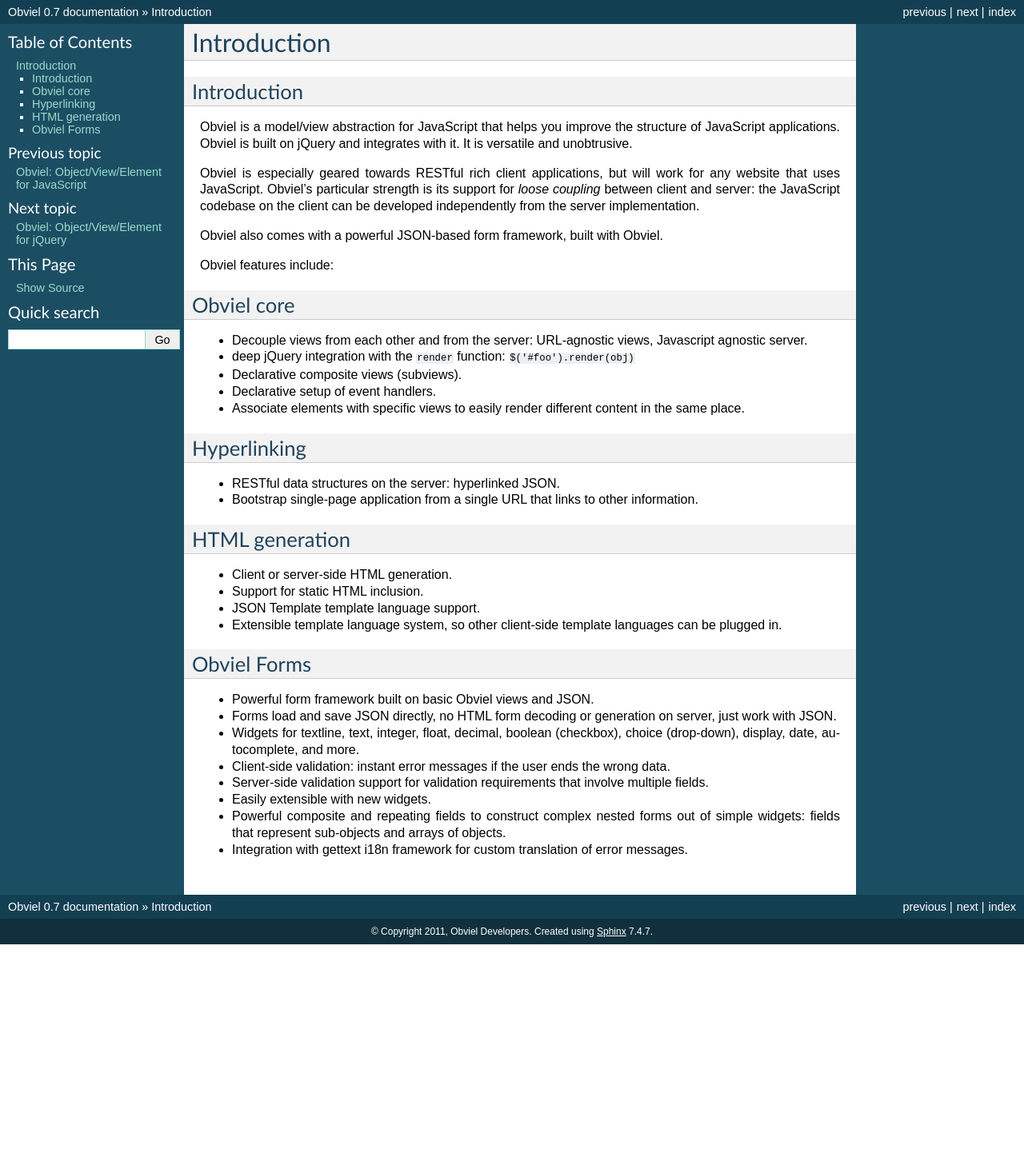
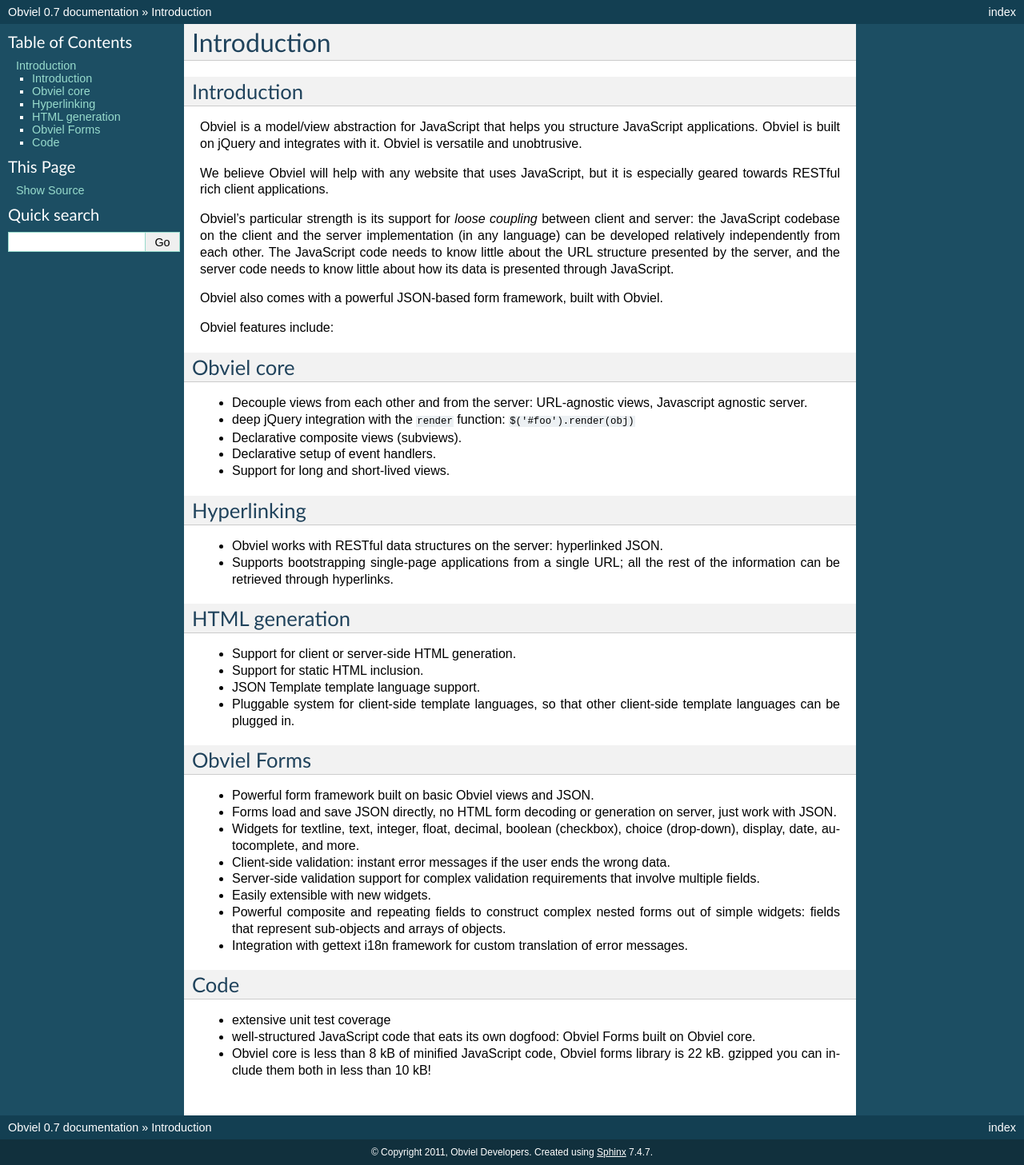
Before and after one commit to obviel/obviel, a Sphinx documentation site: the page built from doc/intro.txt, in a window 1280 px wide. Shown: the whole page at 80% size. Built offline with Sphinx 7.4.7, drawn with Linux system fonts in a browser that asks for light colours; before the commit the page ends 1181 px from its top, so only the background shows below that.

Commit message:
Some doc updates.

```diff
--- a/doc/intro.txt
+++ b/doc/intro.txt
@@ -5,14 +5,19 @@
 ------------
 
 Obviel is a model/view abstraction for JavaScript that helps you
-improve the structure of JavaScript applications. Obviel is built on
-jQuery and integrates with it. It is versatile and unobtrusive.
+structure JavaScript applications. Obviel is built on jQuery and
+integrates with it. Obviel is versatile and unobtrusive.
 
-Obviel is especially geared towards RESTful rich client applications,
-but will work for any website that uses JavaScript. Obviel's
-particular strength is its support for *loose coupling* between client
-and server: the JavaScript codebase on the client can be developed
-independently from the server implementation.
+We believe Obviel will help with any website that uses JavaScript, but
+it is especially geared towards RESTful rich client applications.
+
+Obviel's particular strength is its support for *loose coupling*
+between client and server: the JavaScript codebase on the client and
+the server implementation (in any language) can be developed
+relatively independently from each other. The JavaScript code needs to
+know little about the URL structure presented by the server, and the
+server code needs to know little about how its data is presented
+through JavaScript.
 
 Obviel also comes with a powerful JSON-based form framework, built
 with Obviel.
@@ -32,28 +37,28 @@
 
 * Declarative setup of event handlers.
 
-* Associate elements with specific views to easily render different
-  content in the same place.
+* Support for long and short-lived views.
 
 Hyperlinking
 ------------
 
-* RESTful data structures on the server: hyperlinked JSON.
+* Obviel works with RESTful data structures on the server: hyperlinked
+  JSON.
 
-* Bootstrap single-page application from a single URL that links to
-  other information.
+* Supports bootstrapping single-page applications from a single URL;
+  all the rest of the information can be retrieved through hyperlinks.
 
 HTML generation
 ---------------
 
-* Client or server-side HTML generation.
+* Support for client or server-side HTML generation.
 
 * Support for static HTML inclusion.
 
 * JSON Template template language support.
 
-* Extensible template language system, so other client-side template
-  languages can be plugged in.
+* Pluggable system for client-side template languages, so that other
+  client-side template languages can be plugged in.
 
 Obviel Forms
 ------------
@@ -70,8 +75,8 @@
 * Client-side validation: instant error messages if the user ends the
   wrong data.
 
-* Server-side validation support for validation requirements that
-  involve multiple fields.
+* Server-side validation support for complex validation requirements
+  that involve multiple fields.
 
 * Easily extensible with new widgets.
 
@@ -81,3 +86,15 @@
 
 * Integration with gettext i18n framework for custom translation of
   error messages.
+
+Code
+----
+
+* extensive unit test coverage
+
+* well-structured JavaScript code that eats its own dogfood: Obviel
+  Forms built on Obviel core.
+
+* Obviel core is less than 8 kB of minified JavaScript code, Obviel forms
+  library is 22 kB. gzipped you can include them both in less than 10
+  kB!
```
Also changed, not shown: doc/index.txt (+12 -29 lines), doc/toc.txt (added, +23 -0 lines).
